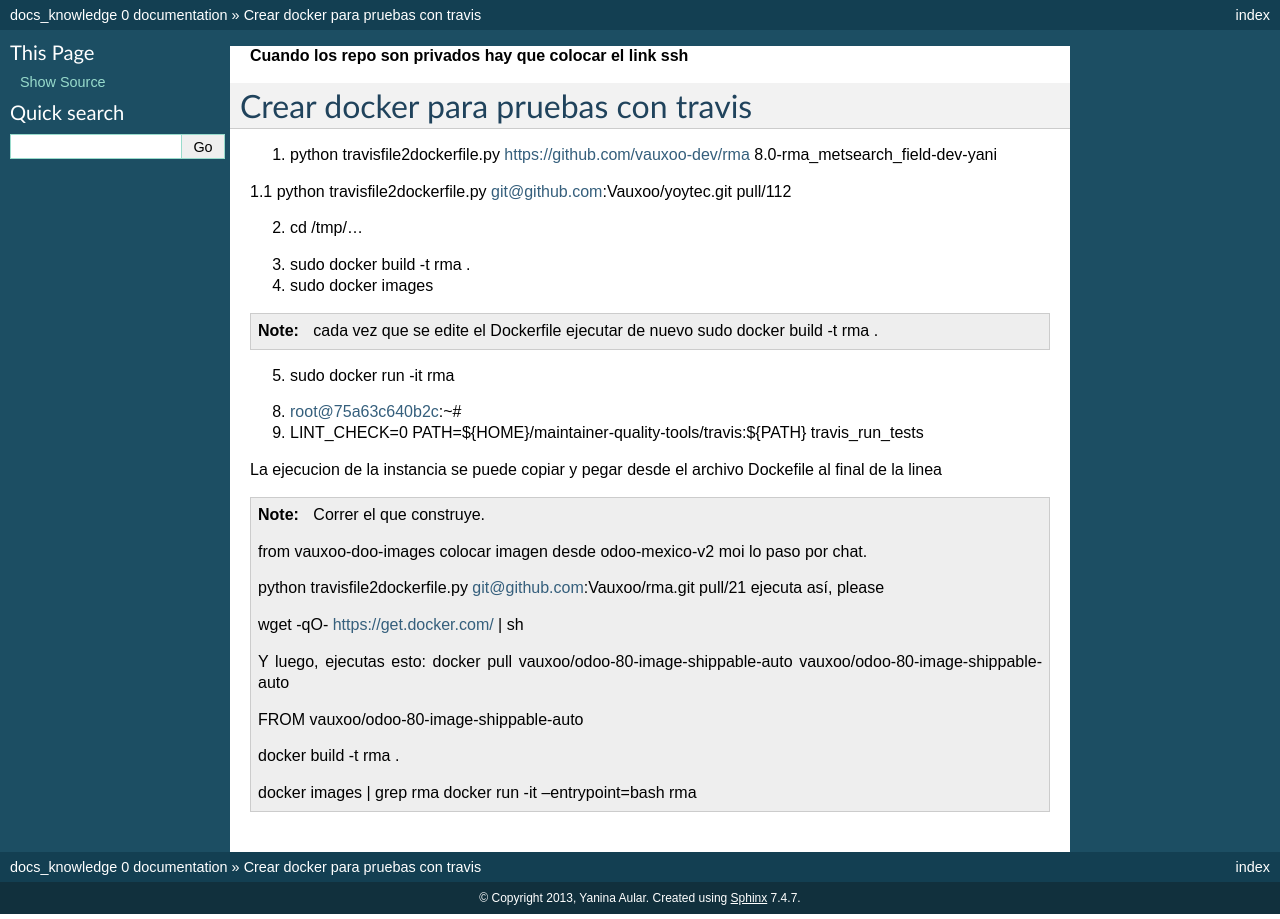
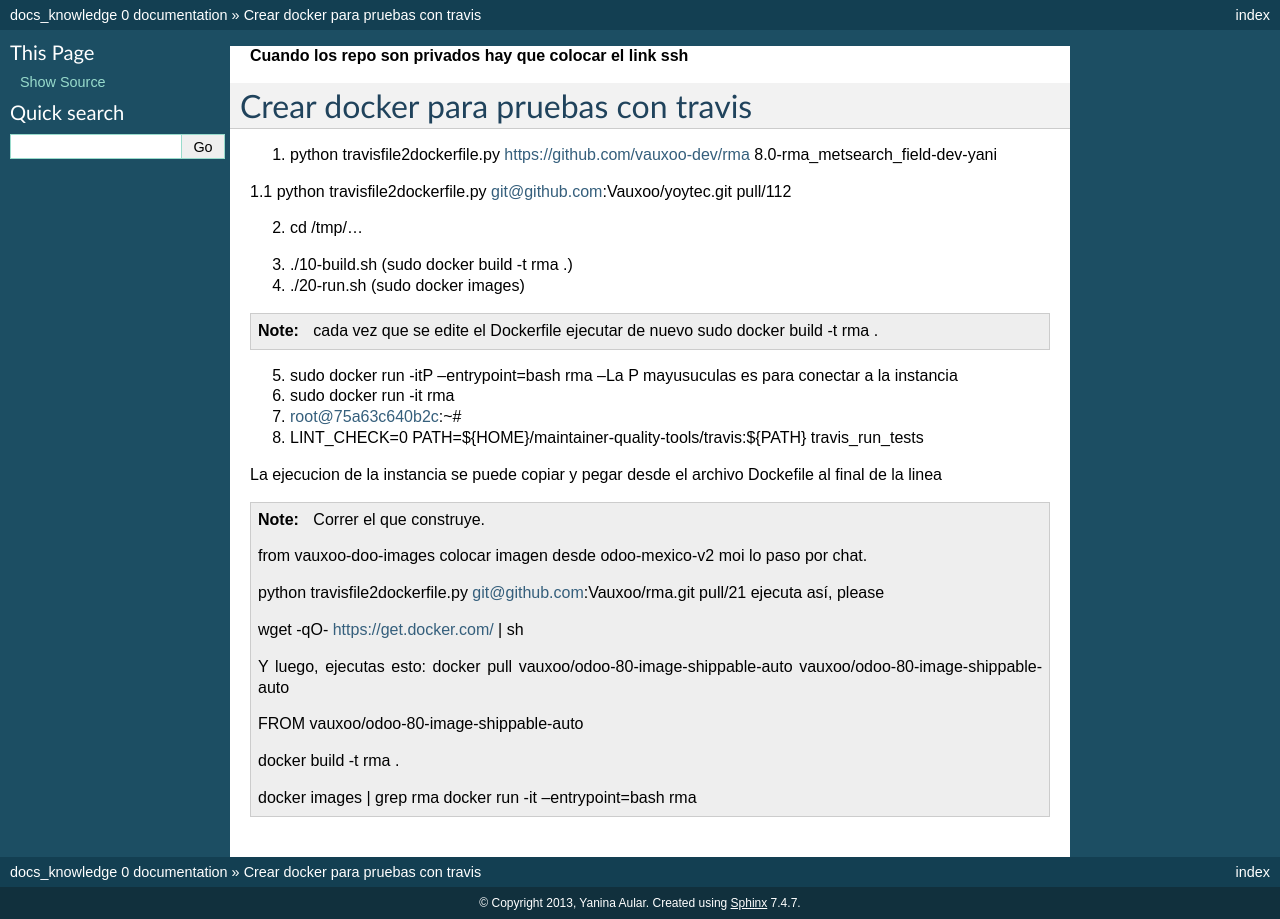
Before and after one commit to yaniaular/knowledge, a Sphinx documentation site: the page built from source/docker.rst, in a window 1280 px wide. Built offline with Sphinx 7.4.7, drawn with Linux system fonts in a browser that asks for light colours; formulas are drawn with MathJax 3.

```diff
--- a/source/como_desarrollar.rst
+++ b/source/como_desarrollar.rst
@@ -212,3 +212,8 @@ Es sumamente importante que tomen esto en cuenta para su flujo de trabajo y la
 estimación de los tiempos.
 
 http://en.wikipedia.org/wiki/Proof_of_concept
+
+Export para yoytec
+==================
+
+export PYTHONPATH=/home/yanina/Rutas/panama-dv:${PYTHONPATH}
--- a/source/docker.rst
+++ b/source/docker.rst
@@ -12,23 +12,22 @@ Crear docker para pruebas con travis
 .. #. FROM vauxoo/odoo-80-image-shippable-auto
 .. #. cambiar el branch de OCA a Vauxoo
 
-3. sudo docker build -t rma .
+3. ./10-build.sh (sudo docker build -t rma .)
 
-4. sudo docker images
+4. ./20-run.sh (sudo docker images)
 
 .. note::
 
     cada vez que se edite el Dockerfile
     ejecutar de nuevo sudo docker build -t rma .
 
+5. sudo docker run -itP --entrypoint=bash rma --La P mayusuculas es para conectar a la instancia
 
-.. #. sudo docker run -it --entrypoint=bash rma
+6. sudo docker run -it rma
 
-5. sudo docker run -it rma
+7. root@75a63c640b2c:~#
 
-8. root@75a63c640b2c:~#
-
-9. LINT_CHECK=0 PATH=${HOME}/maintainer-quality-tools/travis:${PATH} travis_run_tests
+8. LINT_CHECK=0 PATH=${HOME}/maintainer-quality-tools/travis:${PATH} travis_run_tests
 
 La ejecucion de la instancia se puede copiar y pegar
 desde el archivo Dockefile al final de la linea
```
Also changed, not shown: source/linux.rst (+8 -0 lines), source/openerp.rst (+122 -0 lines), source/vim.rst (+12 -2 lines).
